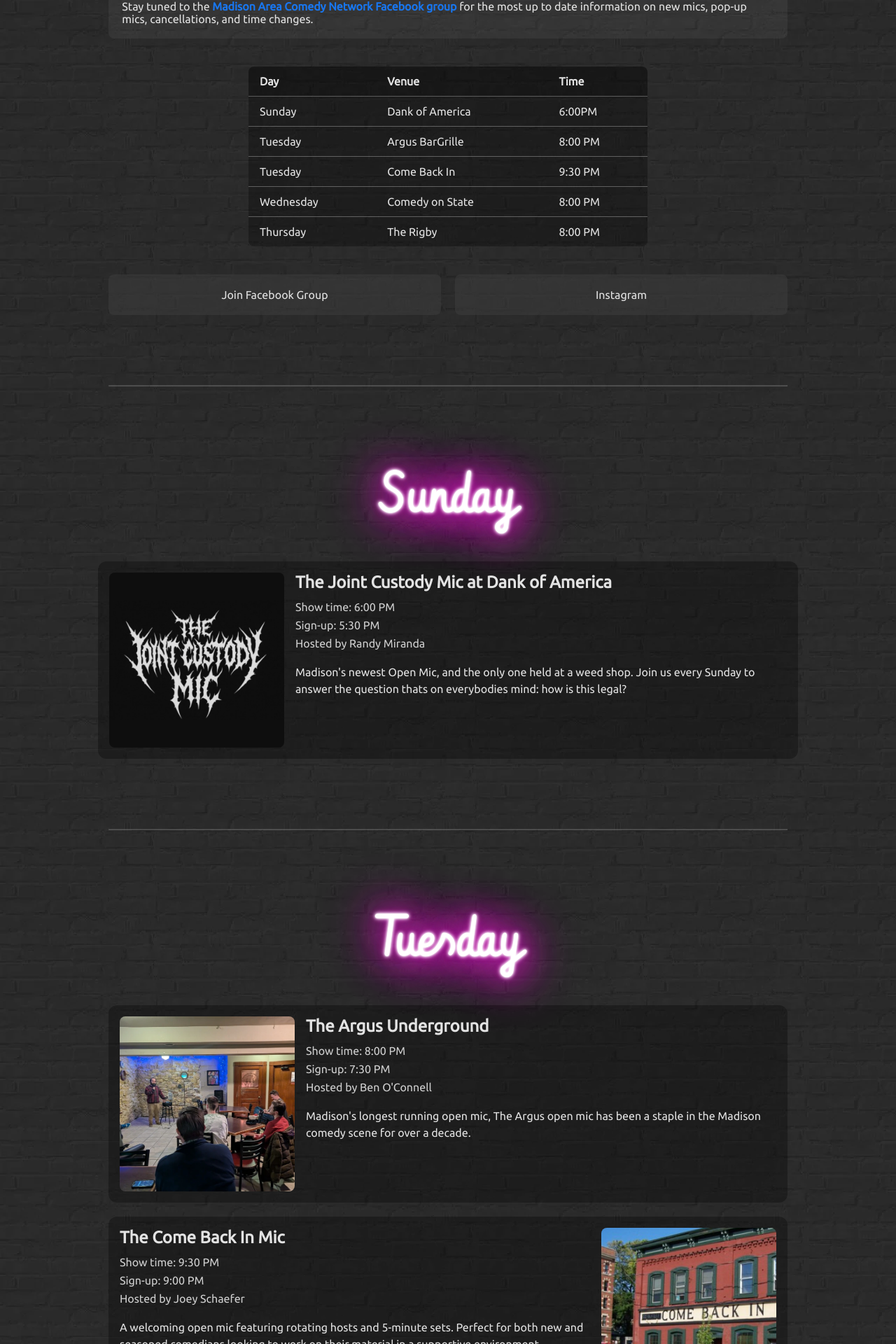
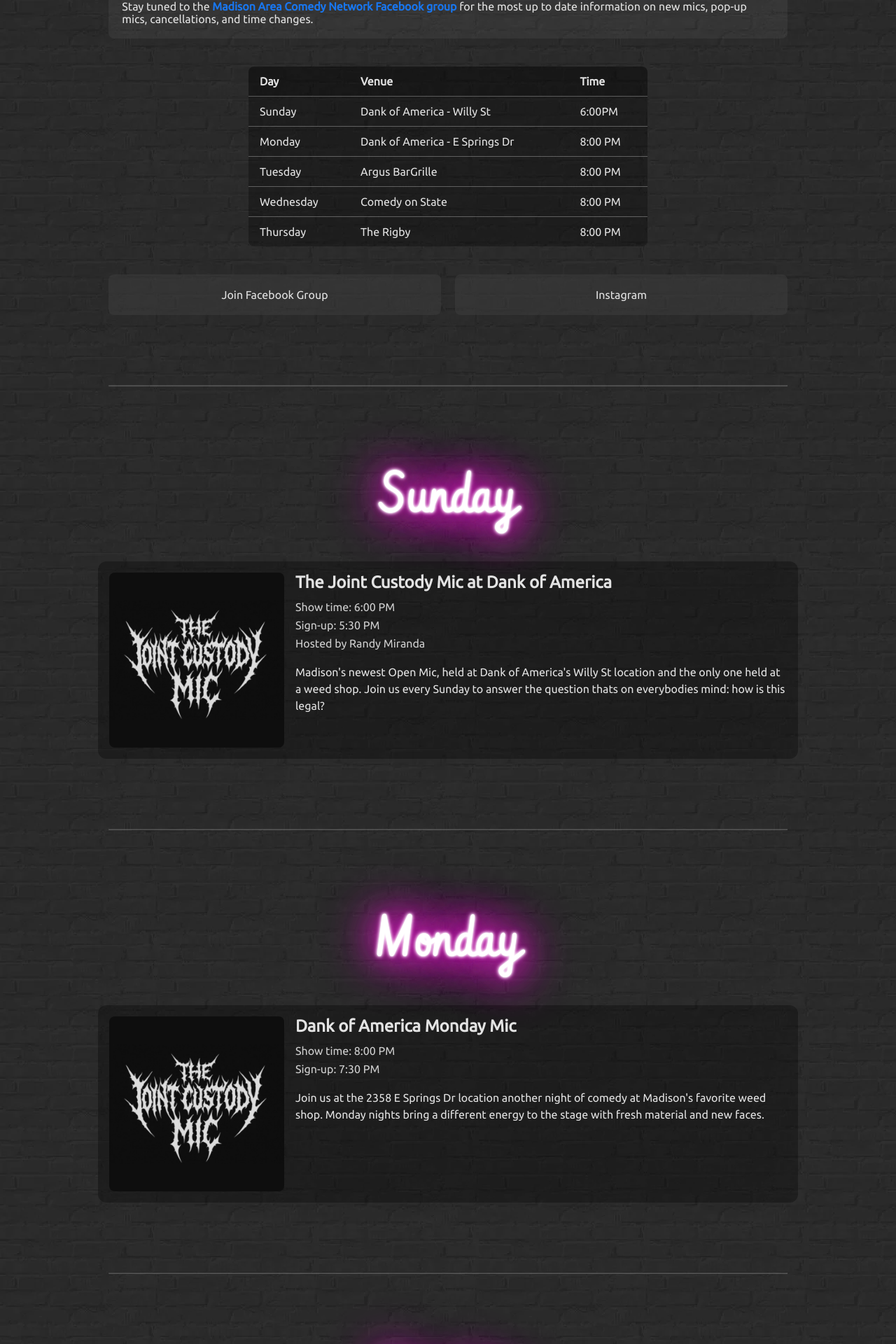
Before and after one commit to clamlands/local-madison-comedy, a SvelteKit app: page /mics in a window 1280 px wide. Shown: the part 332-2252 px from the top of the page at 70% size. Built offline with nearby package versions, Linux system fonts and the light colour scheme.

Commit message:
mic fixes

```diff
--- a/src/routes/mics/+page.svelte
+++ b/src/routes/mics/+page.svelte
@@ -4,7 +4,6 @@
   import rigby from '$lib/images/mics/rigby-750.webp';
   import rooster from '$lib/images/mics/rooster-750.webp';
   import dank from '$lib/images/mics/dank.webp';
-  import cbi from '$lib/images/mics/cbi.webp';
   import OpenMicCard from './OpenMicCard.svelte';
 </script>
 
@@ -36,18 +35,18 @@
       <tbody>
         <tr>
           <td>Sunday</td>
-          <td>Dank of America</td>
+          <td>Dank of America - Willy St</td>
           <td>6:00PM</td>
+        </tr>
+        <tr>
+          <td>Monday</td>
+          <td>Dank of America - E Springs Dr</td>
+          <td>8:00 PM</td>
         </tr>
         <tr>
           <td>Tuesday</td>
           <td>Argus BarGrille</td>
           <td>8:00 PM</td>
-        </tr>
-        <tr>
-          <td>Tuesday</td>
-          <td>Come Back In</td>
-          <td>9:30 PM</td>
         </tr>
         <tr>
           <td>Wednesday</td>
@@ -93,7 +92,18 @@
       time="Show time: 6:00 PM"
       signup="Sign-up: 5:30 PM"
       host="Randy Miranda"
-      description="Madison's newest Open Mic, and the only one held at a weed shop. Join us every Sunday to answer the question thats on everybodies mind: how is this legal?"
+      description="Madison's newest Open Mic, held at Dank of America's Willy St location and the only one held at a weed shop. Join us every Sunday to answer the question thats on everybodies mind: how is this legal?"
+      image={dank}
+    />
+
+  <hr />
+  <h2>Monday</h2>
+    <OpenMicCard
+      venue="Dank of America Monday Mic"
+      time="Show time: 8:00 PM"
+      signup="Sign-up: 7:30 PM"
+      host=""
+      description="Join us at the 2358 E Springs Dr location another night of comedy at Madison's favorite weed shop. Monday nights bring a different energy to the stage with fresh material and new faces."
       image={dank}
     />
 
@@ -107,15 +117,6 @@
       host="Ben O'Connell"
       description="Madison's longest running open mic, The Argus open mic has been a staple in the Madison comedy scene for over a decade."
       image={argus}
-    />
-    <OpenMicCard
-      venue="The Come Back In Mic"
-      time="Show time: 9:30 PM"
-      signup="Sign-up: 9:00 PM"
-      host="Joey Schaefer"
-      description="A welcoming open mic featuring rotating hosts and 5-minute sets. Perfect for both new and seasoned comedians looking to work on their material in a supportive environment."
-      image={cbi}
-      flip={true}
     />
   </section>
 
```
